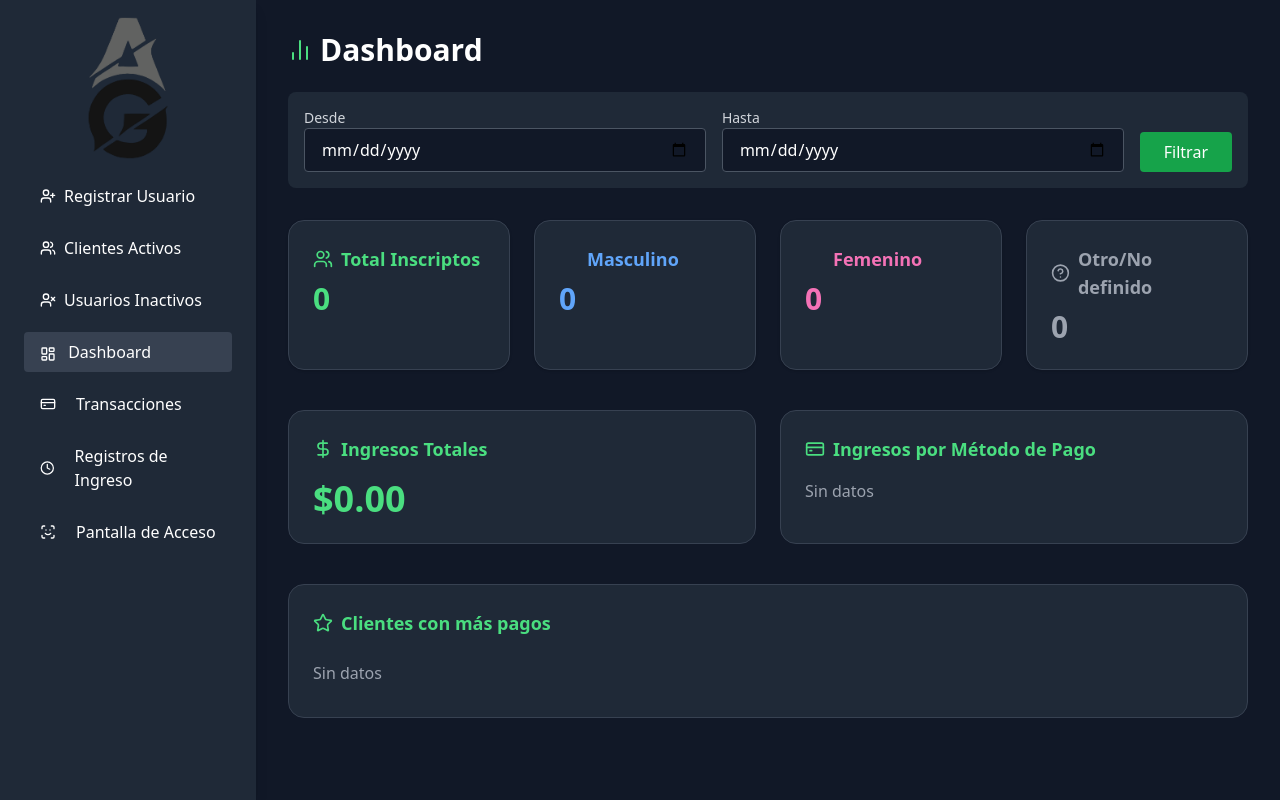
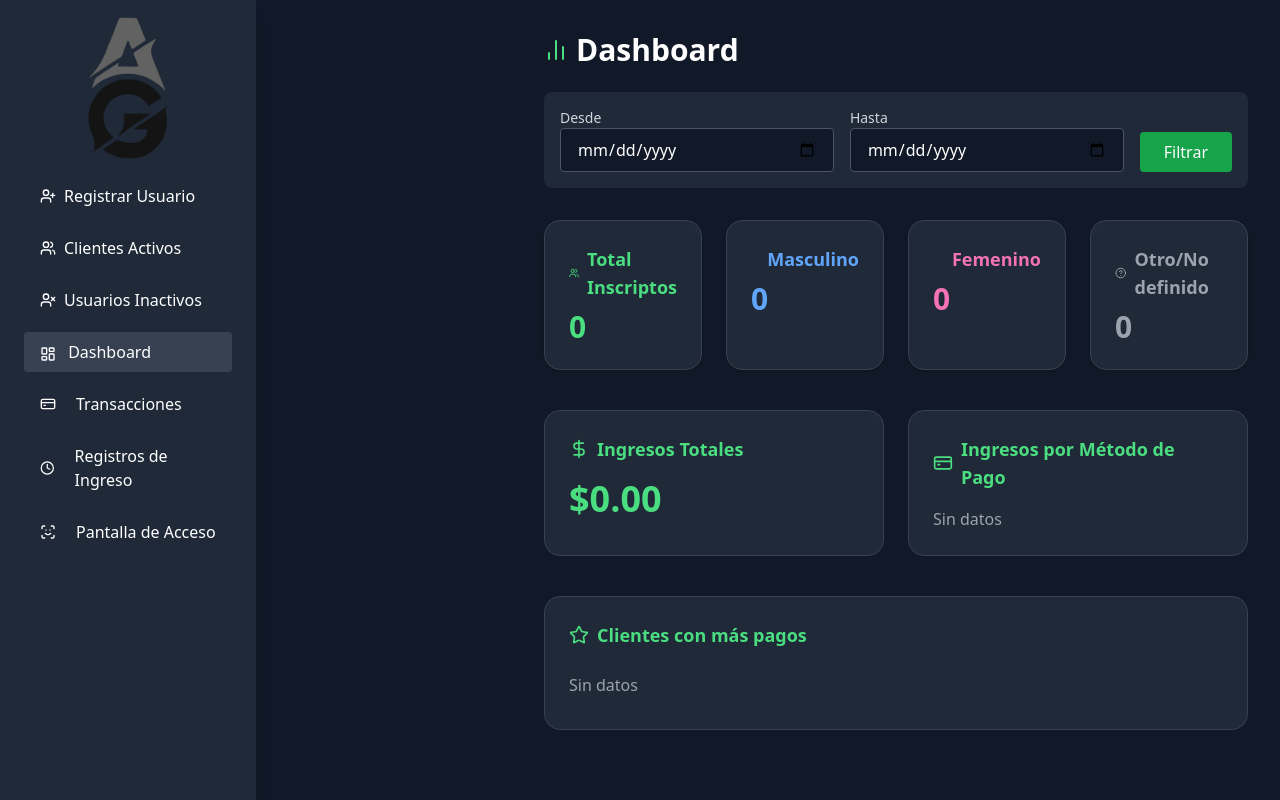
Before and after one commit to NahunMenem/NUEVOGYM, a Flask app: page /dashboard in a window 1280 px wide. Run offline with Flask 3, Linux system fonts and the light colour scheme; data that the repository does not hold is empty; some libraries are stand-ins or nearby versions.

Commit message:
Update base.html

```diff
--- a/templates/base.html
+++ b/templates/base.html
@@ -6,75 +6,67 @@
   <script src="https://cdn.tailwindcss.com"></script>
   <script src="https://unpkg.com/lucide@latest"></script>
   <style>
-    @keyframes fadeIn {
-      from { opacity: 0; transform: scale(0.8); }
-      to { opacity: 1; transform: scale(1); }
-    }
     @keyframes heartbeat {
       0%, 100% { transform: scale(1); }
-      14% { transform: scale(1.1); }
-      28% { transform: scale(1); }
-      42% { transform: scale(1.1); }
-      70% { transform: scale(1); }
+      50% { transform: scale(1.1); }
     }
-    .animate-fade-in { animation: fadeIn 0.8s ease-out forwards; }
-    .animate-heartbeat { animation: heartbeat 1.5s ease-in-out infinite; }
+    .animate-heartbeat {
+      animation: heartbeat 1.5s infinite;
+    }
   </style>
 </head>
 <body class="bg-gray-900 text-white min-h-screen flex">
 
   <!-- SIDEBAR -->
-  <aside id="sidebar" class="w-64 bg-gray-800 p-6 space-y-6 shadow-lg transition-all duration-300 fixed md:static inset-y-0 left-0 z-50 md:translate-x-0 -translate-x-full md:flex flex-col items-center">
+  <aside id="sidebar"
+         class="w-64 bg-gray-800 p-6 space-y-6 shadow-lg transition-transform duration-300
+                fixed md:static inset-y-0 left-0 z-50 md:translate-x-0 -translate-x-full">
+
+    <!-- LOGO -->
     <div class="flex justify-center">
       <img src="{{ url_for('static', filename='images/logo.png') }}"
            alt="Logo"
-           class="w-32 h-32 object-contain animate-fade-in animate-heartbeat">
+           class="w-32 h-32 object-contain animate-heartbeat">
     </div>
 
-    <nav class="space-y-3 mt-6 w-full">
-      <a href="{{ url_for('formulario_usuario') }}"
-         class="flex items-center gap-2 px-4 py-2 rounded hover:bg-gray-700 {% if request.endpoint == 'formulario_usuario' %}bg-gray-700{% endif %}">
+    <!-- NAV -->
+    <nav class="space-y-3 mt-6">
+      <a href="{{ url_for('formulario_usuario') }}" class="flex items-center gap-2 px-4 py-2 rounded hover:bg-gray-700 {% if request.endpoint == 'formulario_usuario' %}bg-gray-700{% endif %}">
         <i data-lucide="user-plus" class="w-4 h-4"></i> Registrar Usuario
       </a>
 
-      <a href="{{ url_for('listar_usuarios') }}"
-         class="flex items-center gap-2 px-4 py-2 rounded hover:bg-gray-700 {% if request.endpoint == 'listar_usuarios' %}bg-gray-700{% endif %}">
+      <a href="{{ url_for('listar_usuarios') }}" class="flex items-center gap-2 px-4 py-2 rounded hover:bg-gray-700 {% if request.endpoint == 'listar_usuarios' %}bg-gray-700{% endif %}">
         <i data-lucide="users" class="w-4 h-4"></i> Clientes Activos
       </a>
 
-      <a href="{{ url_for('usuarios_inactivos') }}"
-         class="flex items-center gap-2 px-4 py-2 rounded hover:bg-gray-700 {% if request.endpoint == 'usuarios_inactivos' %}bg-gray-700{% endif %}">
+      <a href="{{ url_for('usuarios_inactivos') }}" class="flex items-center gap-2 px-4 py-2 rounded hover:bg-gray-700 {% if request.endpoint == 'usuarios_inactivos' %}bg-gray-700{% endif %}">
         <i data-lucide="user-x" class="w-4 h-4"></i> Usuarios Inactivos
       </a>
 
-      <a href="{{ url_for('dashboard') }}"
-         class="block px-4 py-2 rounded hover:bg-gray-700 {% if request.endpoint == 'dashboard' %}bg-gray-700{% endif %}">
+      <a href="{{ url_for('dashboard') }}" class="block px-4 py-2 rounded hover:bg-gray-700 {% if request.endpoint == 'dashboard' %}bg-gray-700{% endif %}">
         <i data-lucide="layout-dashboard" class="inline-block w-4 h-4 mr-2"></i> Dashboard
       </a>
 
-      <a href="{{ url_for('ver_transacciones') }}"
-         class="flex items-center gap-3 px-4 py-2 hover:bg-gray-700 rounded transition">
+      <a href="{{ url_for('ver_transacciones') }}" class="flex items-center gap-3 px-4 py-2 hover:bg-gray-700 rounded transition">
         <i data-lucide="credit-card" class="inline-block w-4 h-4 mr-2"></i> <span>Transacciones</span>
       </a>
 
-      <a href="{{ url_for('registros_ingreso') }}"
-         class="flex items-center gap-3 px-4 py-2 hover:bg-gray-700 rounded transition {% if request.endpoint == 'registros_ingreso' %}bg-gray-700{% endif %}">
+      <a href="{{ url_for('registros_ingreso') }}" class="flex items-center gap-3 px-4 py-2 hover:bg-gray-700 rounded transition {% if request.endpoint == 'registros_ingreso' %}bg-gray-700{% endif %}">
         <i data-lucide="clock" class="inline-block w-4 h-4 mr-2"></i> <span>Registros de Ingreso</span>
       </a>
 
-      <a href="{{ url_for('pantalla_acceso') }}"
-         class="flex items-center gap-3 px-4 py-2 hover:bg-gray-700 rounded transition {% if request.endpoint == 'pantalla_acceso' %}bg-gray-700{% endif %}">
+      <a href="{{ url_for('pantalla_acceso') }}" class="flex items-center gap-3 px-4 py-2 hover:bg-gray-700 rounded transition {% if request.endpoint == 'pantalla_acceso' %}bg-gray-700{% endif %}">
         <i data-lucide="scan-face" class="inline-block w-4 h-4 mr-2"></i> <span>Pantalla de Acceso</span>
       </a>
     </nav>
   </aside>
 
   <!-- CONTENIDO -->
-  <main class="flex-1 p-8 transition-all duration-300 ml-0 w-full">
-
+  <main class="flex-1 p-8 transition-all duration-300 w-full md:ml-64">
 
     <!-- Botón hamburguesa solo en móvil -->
-    <button onclick="toggleSidebar()" class="mb-4 bg-gray-700 hover:bg-gray-600 text-white px-4 py-2 rounded flex items-center gap-2 md:hidden">
+    <button onclick="toggleSidebar()"
+            class="mb-4 bg-gray-700 hover:bg-gray-600 text-white px-4 py-2 rounded flex items-center gap-2 md:hidden">
       <i id="toggle-icon" data-lucide="menu" class="w-5 h-5"></i>
       <span>Menú</span>
     </button>
@@ -87,13 +79,9 @@
     const icon = document.getElementById('toggle-icon');
 
     function toggleSidebar() {
-      if (sidebar.classList.contains("-translate-x-full")) {
-        sidebar.classList.remove("-translate-x-full");
-        icon.setAttribute("data-lucide", "x");
-      } else {
-        sidebar.classList.add("-translate-x-full");
-        icon.setAttribute("data-lucide", "menu");
-      }
+      sidebar.classList.toggle("-translate-x-full");
+      icon.setAttribute("data-lucide",
+                        sidebar.classList.contains("-translate-x-full") ? "menu" : "x");
       lucide.createIcons();
     }
 
```
